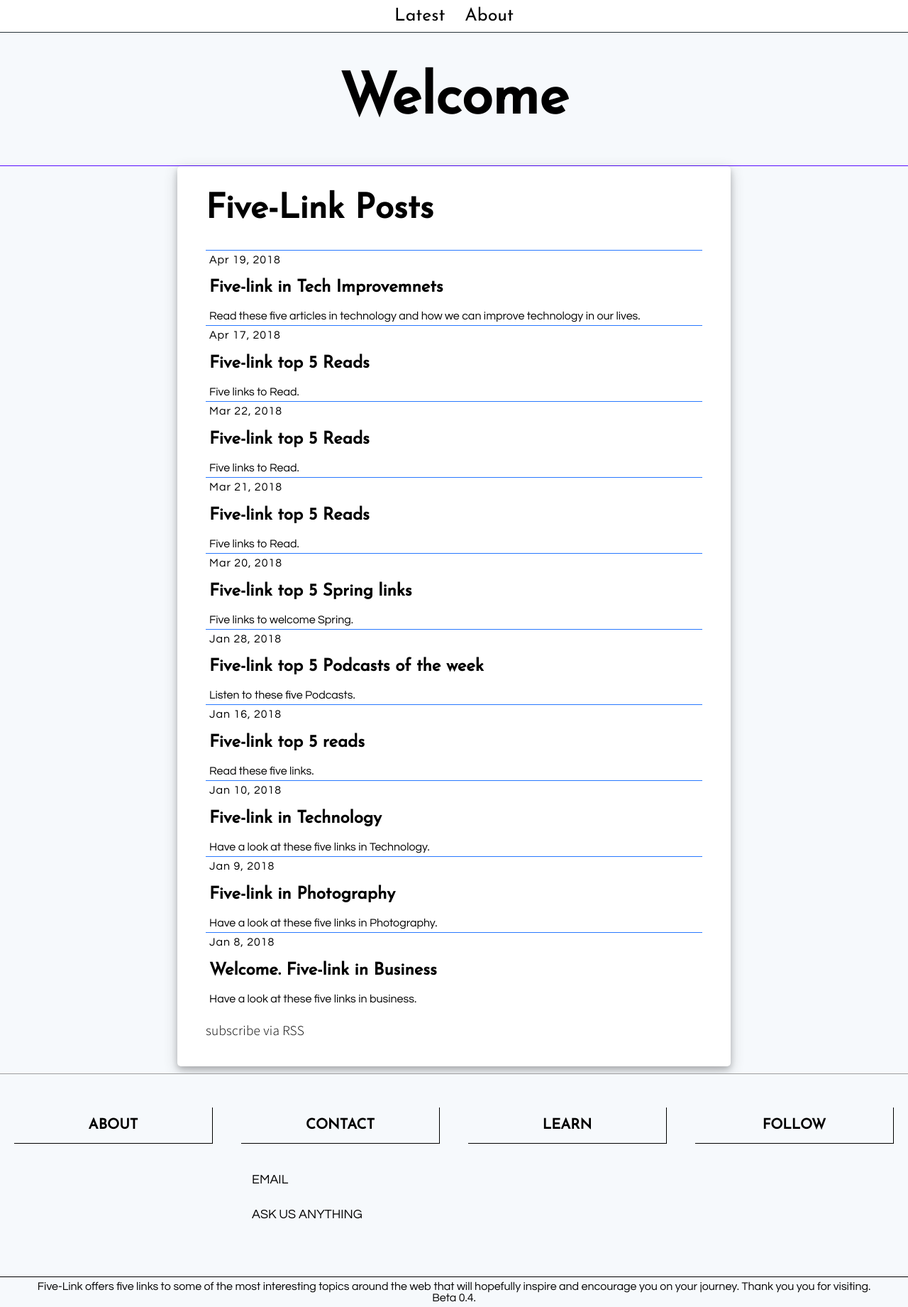
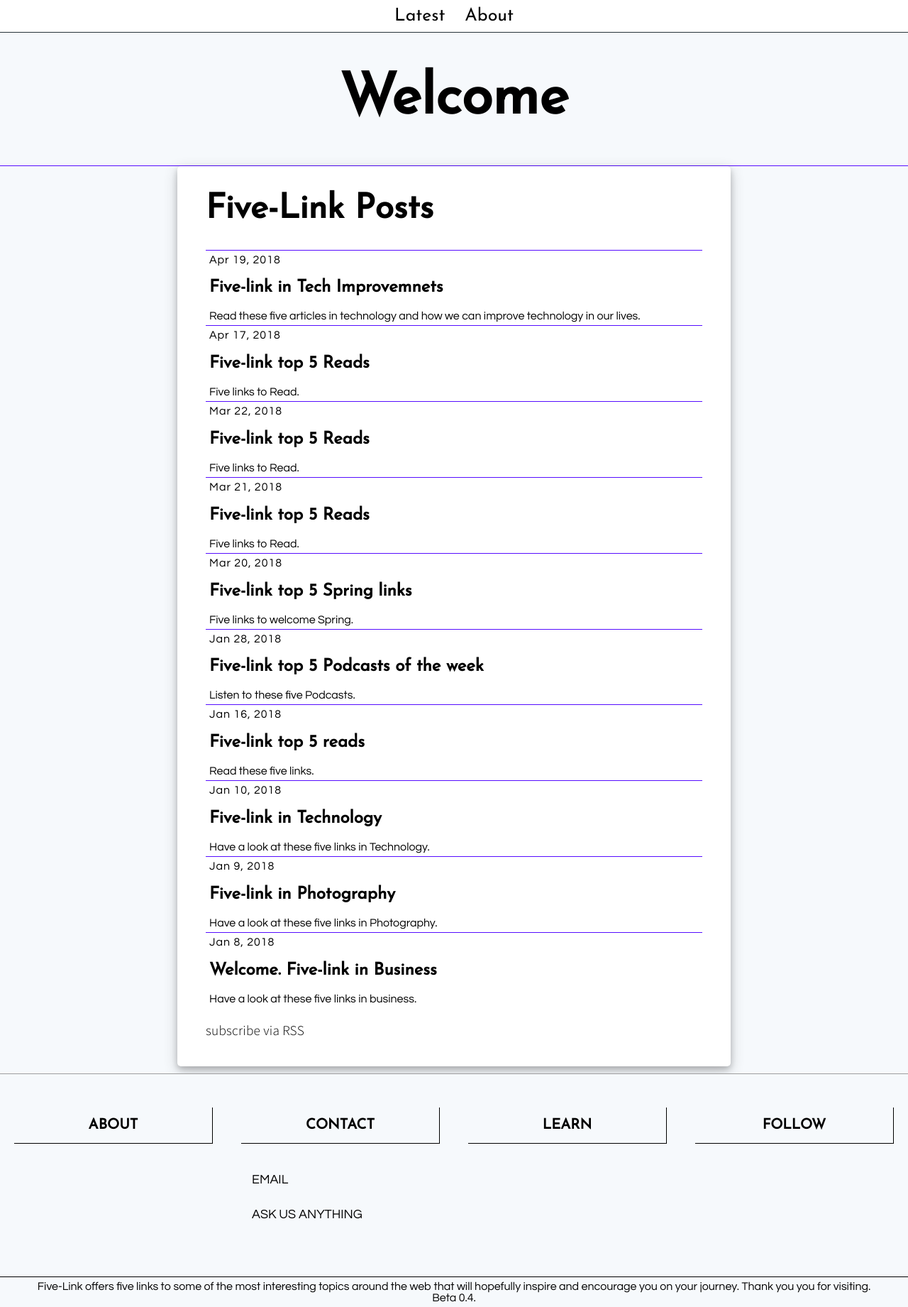
Before and after one commit to hub63501/my-links, a Jekyll site: the page built from index.md, in a window 1280 px wide. Shown: the whole page at 71% size. Built offline with Jekyll 4.4.1, drawn with Linux system fonts in a browser that asks for light colours.

Commit message:
changed colour

```diff
--- a/assets/CSS/CSS-U_flex.css
+++ b/assets/CSS/CSS-U_flex.css
@@ -263,7 +263,7 @@ input[type=button]:hover{
     font-size: 3em;
 }
 .post-list li{
-    border-top: solid 1px #2979FF;
+    border-top: solid 1px #560dff;
 }
 /*
 .post-list li:hover{
```
